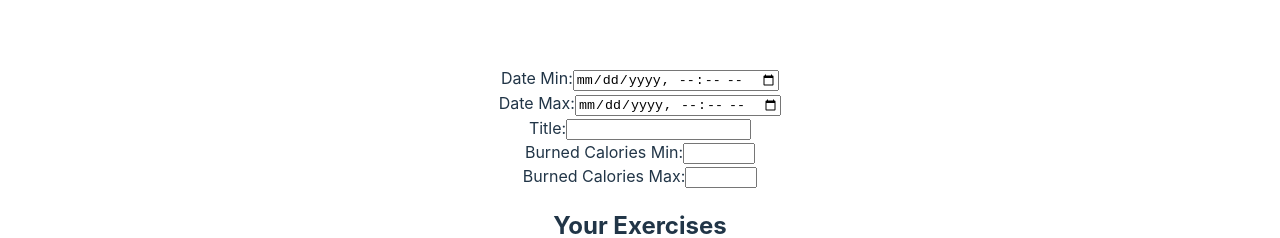
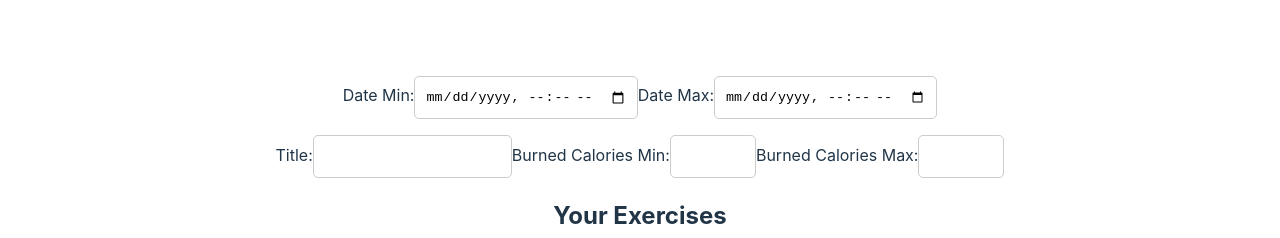
Before and after one commit to MatthewLacerda2/CalorieBurningApp, a React (Vite) app in the folder calorieburningapp.client/: page /User/ManageEntries in a window 1280 px wide. Shown: the part 220-458 px from the top of the page. Built offline with nearby package versions, Linux system fonts and the light colour scheme; no server answers.

Commit message:
filterfields prettier

```diff
--- a/calorieburningapp.client/src/Components/ManageEntriesPage/EntriesFiltersFields/GETEntriesFilterFields.tsx
+++ b/calorieburningapp.client/src/Components/ManageEntriesPage/EntriesFiltersFields/GETEntriesFilterFields.tsx
@@ -1,4 +1,5 @@
 import { useEffect, useState } from "react";
+import "../../../Styles/FormularyStyle.css";
 
 interface Props {
   onUpdateFilter: (filter: GETEntriesFilter) => void;
@@ -43,33 +44,36 @@ const GetEntriesFilterFields: React.FC<Props> = ({ onUpdateFilter }) => {
       <label>
         Date Min:
         <input
+          className="input-text"
           type="datetime-local"
           value={filter.datetimeMin?.toISOString().slice(0, -8) ?? ""}
           onChange={(e) => handleDateChange(e, "datetimeMin")}
         />
       </label>
-      <br />
       <label>
         Date Max:
         <input
+          className="input-text"
           type="datetime-local"
           value={filter.datetimeMax?.toISOString().slice(0, -8) ?? ""}
           onChange={(e) => handleDateChange(e, "datetimeMax")}
         />
       </label>
       <br />
+      <p></p>
       <label>
         Title:
         <input
+          className="input-text"
           type="text"
           value={filter.title ?? ""}
           onChange={(e) => setFilter({ ...filter, title: e.target.value })}
         />
       </label>
-      <br />
       <label>
         Burned Calories Min:
         <input
+          className="input-text"
           type="number"
           min="0"
           max="2000"
@@ -77,10 +81,10 @@ const GetEntriesFilterFields: React.FC<Props> = ({ onUpdateFilter }) => {
           onChange={(e) => handleNumericChange(e, "burnedCaloriesMin")}
         />
       </label>
-      <br />
       <label>
         Burned Calories Max:
         <input
+          className="input-text"
           type="number"
           min="0"
           max="2000"
```
